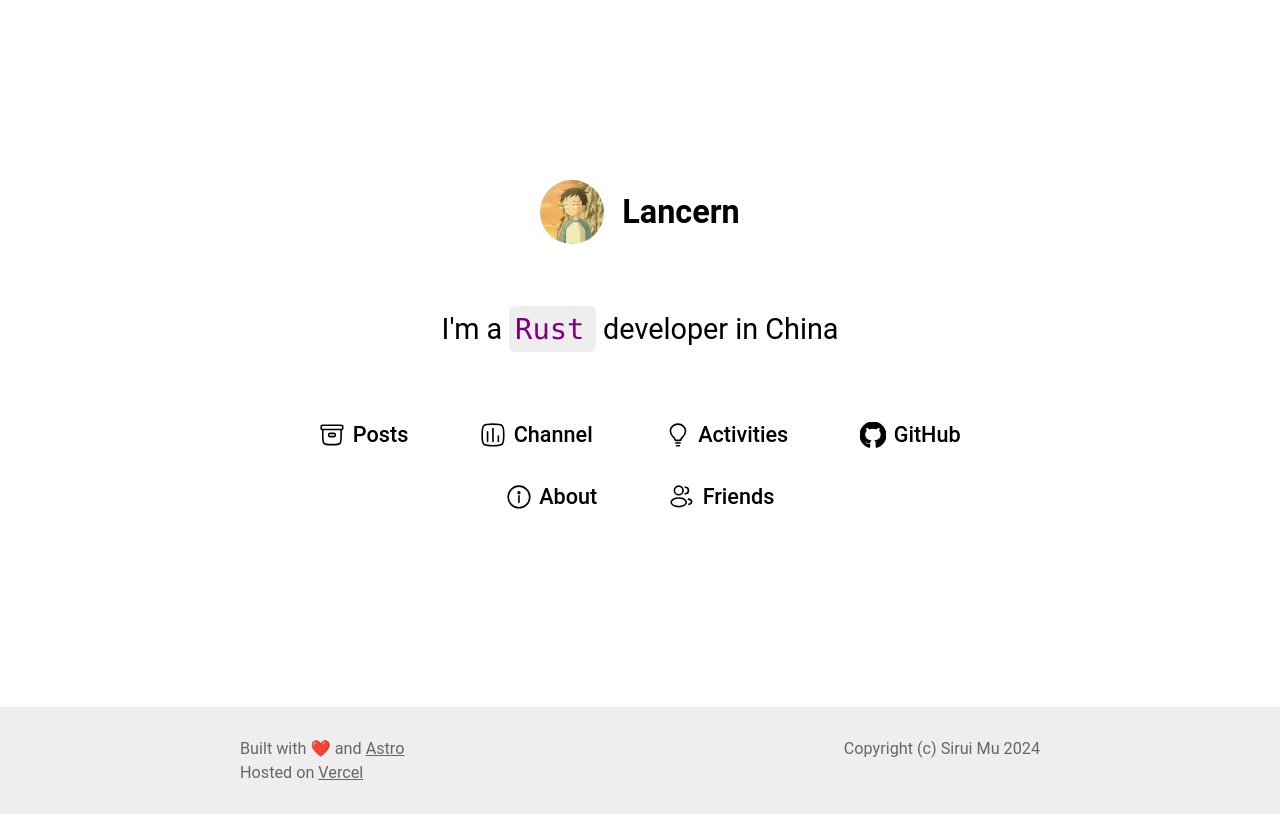
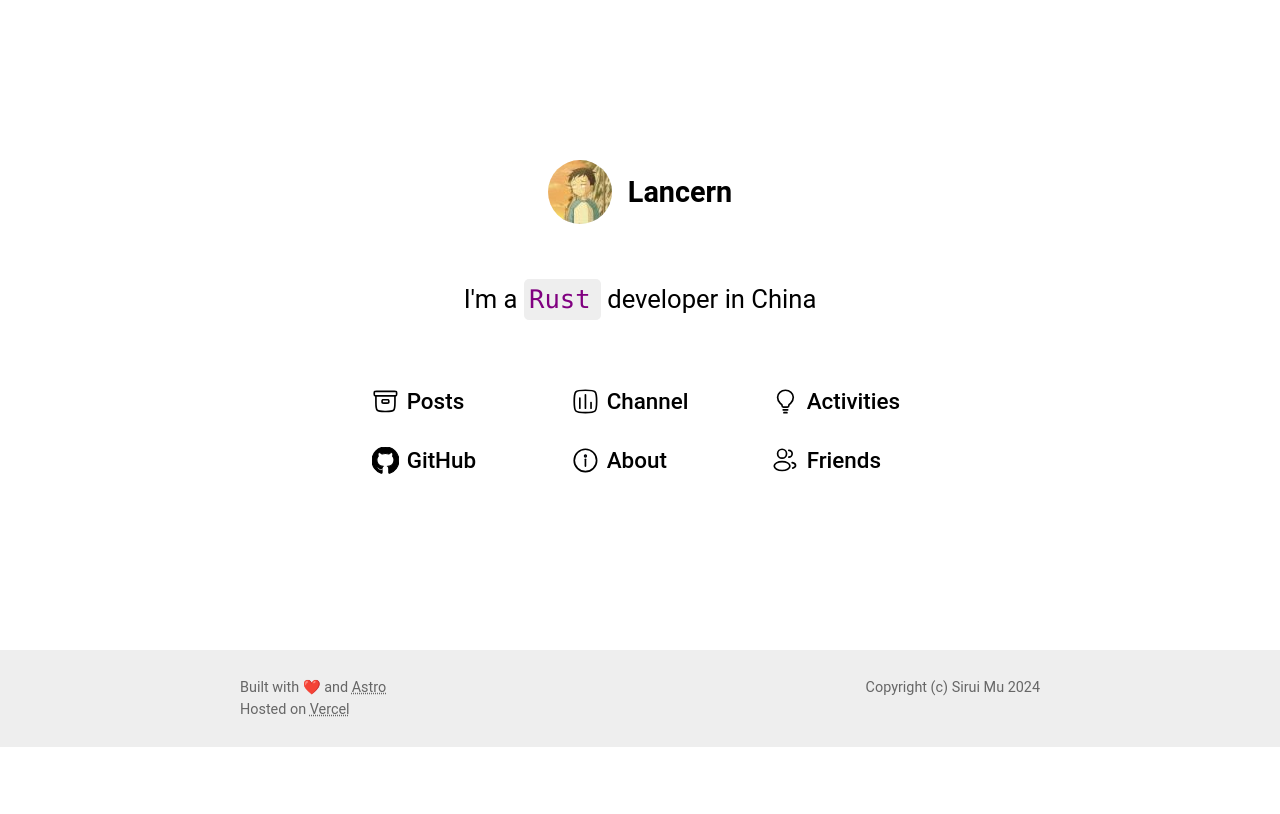
Before and after one commit to Lancern/site, an Astro site: page / in a window 1280 px wide. Built offline with nearby package versions, Linux system fonts and the light colour scheme; Astro itself is replaced by a stand-in of ours.

Commit message:
feat: update style sheets

```diff
--- a/src/layouts/BaseLayout.astro
+++ b/src/layouts/BaseLayout.astro
@@ -35,13 +35,12 @@ const { title, hideHeader } = Astro.props;
 <style>
   html {
     font-family: "Roboto", sans-serif;
-    font-size: 18px;
+    font-size: 16px;
   }
 
   body {
     margin: 0;
     padding: 0;
-    box-sizing: border-box;
     background-color: var(--main-bg-color);
     color: var(--main-color);
   }
@@ -60,16 +59,12 @@ const { title, hideHeader } = Astro.props;
 </style>
 
 <style is:global>
+  * {
+    box-sizing: border-box;
+  }
+
   a {
     color: inherit;
-    text-decoration: underline;
-  }
-
-  a:hover {
-    color: var(--link-hover-color);
-  }
-
-  a:focus {
-    color: var(--link-focus-color);
+    text-decoration: underline dotted var(--link-underline-color);
   }
 </style>
--- a/src/layouts/MDXLayout.astro
+++ b/src/layouts/MDXLayout.astro
@@ -51,7 +51,7 @@ const { frontmatter } = Astro.props;
 
 <style is:global>
   .mdx-body {
-    line-height: 1.6em;
+    line-height: 1.5em;
   }
 
   .mdx-body h1,
@@ -188,4 +188,8 @@ const { frontmatter } = Astro.props;
   .mdx-body table code {
     background-color: var(--post-secondary-bg-color-contrast);
   }
+
+  .mdx-body a {
+    color: var(--link-color);
+  }
 </style>
--- a/src/pages/index.astro
+++ b/src/pages/index.astro
@@ -34,6 +34,7 @@ const keywords = [
         developer in China
       </p>
     </div>
+    <div class="nav-block">
       <div class="nav-line">
         <a class="nav-link" href="/posts">
           <TextWithIcon>
@@ -53,6 +54,8 @@ const keywords = [
             <span class="nav-link-text">Activities</span>
           </TextWithIcon>
         </a>
+      </div>
+      <div class="nav-line">
         <a class="nav-link" href="https://github.com/Lancern" target="_blank">
           <TextWithIcon>
             <GithubIcon size="1.2em" slot="icon" />
@@ -71,6 +74,7 @@ const keywords = [
             <span class="nav-link-text">Friends</span>
           </TextWithIcon>
         </a>
+      </div>
     </div>
   </div>
 </BaseLayout>
@@ -113,9 +117,12 @@ const keywords = [
     font-size: 1.6rem;
   }
 
+  .nav-block {
+    margin-top: 2rem;
+  }
+
   .nav-line {
     display: flex;
-    margin-top: 1.6rem;
   }
 
   @media only screen and (max-width: 480px) {
@@ -134,17 +141,20 @@ const keywords = [
   }
 
   .nav-link {
-    display: flex;
-    align-items: center;
     padding: 1rem 2rem;
+    width: 200px;
+    border-radius: 4px;
     text-decoration: none;
-    font-size: 1.2rem;
+    font-size: 1.4rem;
     font-weight: 500;
     color: var(--main-color);
     stroke: var(--main-color);
   }
 
-  .nav-link:hover .nav-link-text {
-    text-decoration: underline;
+  .nav-link:hover {
+    background-color: var(--button-hover-color);
+  }
+  .nav-link:focus {
+    background-color: var(--button-focus-color);
   }
 </style>
--- a/src/styles/global.css
+++ b/src/styles/global.css
@@ -3,8 +3,10 @@
   --main-bg-color: white;
   --secondary-color: #666666;
   --secondary-bg-color: #eeeeee;
-  --link-hover-color: #5f91a6;
-  --link-focus-color: #6ca5bd;
+  --button-hover-color: #eeeeee;
+  --button-focus-color: #dddddd;
+  --link-color: #cc6600;
+  --link-underline-color: #666666;
   --hr-color: #eaeaea;
   --post-secondary-color: #646464;
   --post-secondary-bg-color: #eaeaea;
@@ -23,8 +25,10 @@
     --main-bg-color: #222222;
     --secondary-color: #bbbbbb;
     --secondary-bg-color: #333333;
-    --link-hover-color: #87ceeb;
-    --link-focus-color: #75b3cc;
+    --button-hover-color: #333333;
+    --button-focus-color: #444444;
+    --link-color: #ffcc00;
+    --link-underline-color: #bbbbbb;
     --hr-color: #525252;
     --post-secondary-color: #969696;
     --post-secondary-bg-color: #303030;
```
Lines whose indentation alone changed are shown as unchanged.
